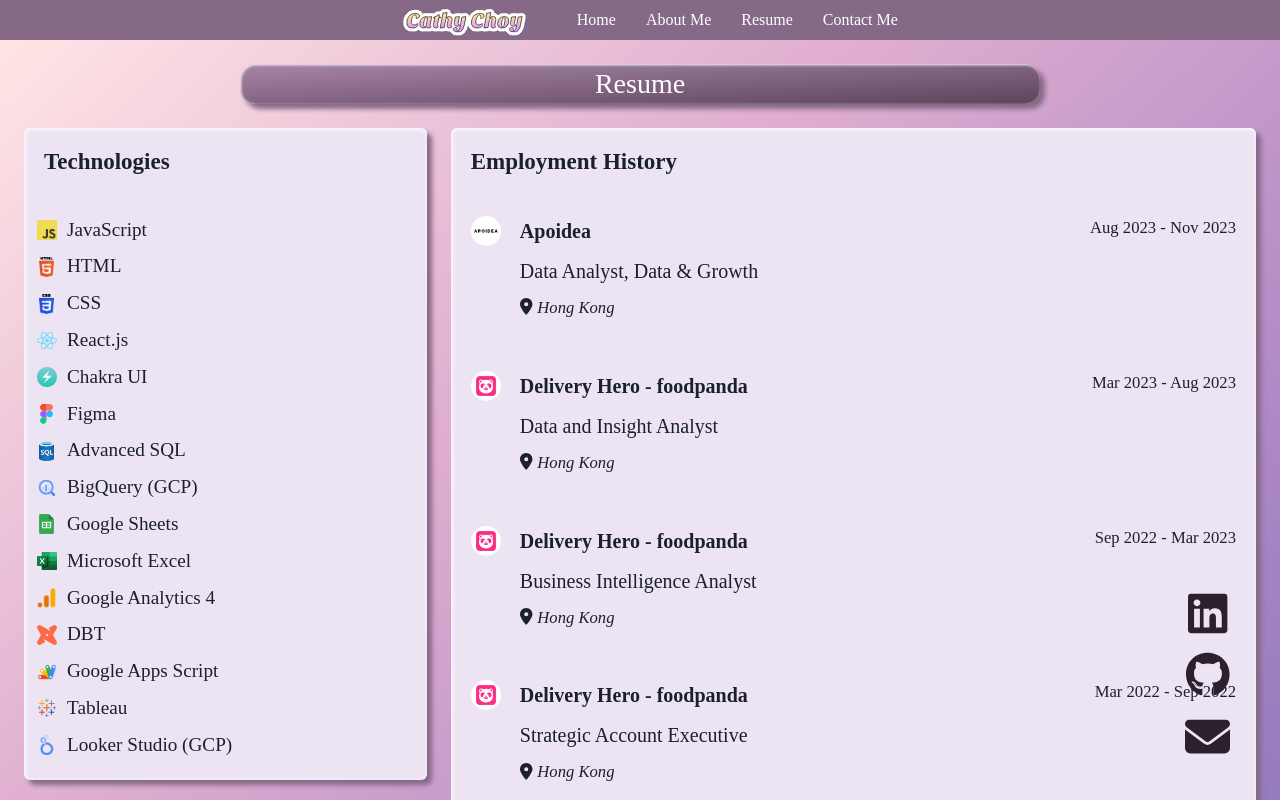
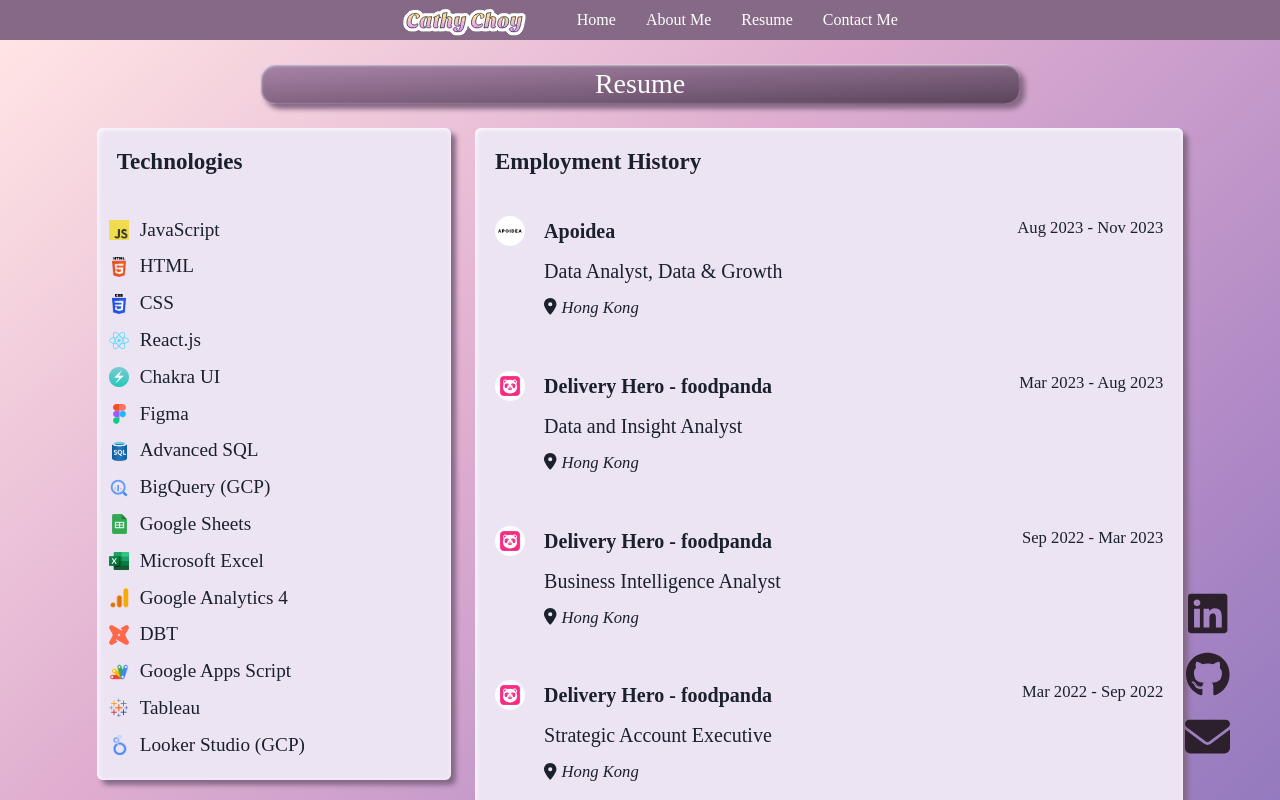
Before and after one commit to cathychoysm/portfolio, a React (Create React App) app: page /resume in a window 1280 px wide. Shown: the top 800 px of the page. Built offline with nearby package versions, Linux system fonts and the light colour scheme; a web font is replaced by a local one.

Commit message:
Fix Resume page center problem

```diff
--- a/package.json
+++ b/package.json
@@ -1,5 +1,5 @@
 {
-  "homepage": "http://cathychoysm.github.io/portfolio",
+  "homepage": "http://cathychoysm.github.io/",
   "name": "portfolio",
   "version": "0.1.0",
   "private": true,
--- a/src/components/Resume.js
+++ b/src/components/Resume.js
@@ -5,7 +5,6 @@
     certificates
 } from "../data/ResumeData";
 import {
-    Box,
     Button,
     Card,
     CardBody,
@@ -103,7 +102,7 @@
     })
 
     return (
-        <Box
+        <VStack
             bg="linear-gradient(
                 to bottom right,
                 #FFE5E5,
@@ -197,6 +196,6 @@
                         </CardBody>
                     </Card>
             </Grid>
-        </Box>
+        </VStack>
     )
 }
```
